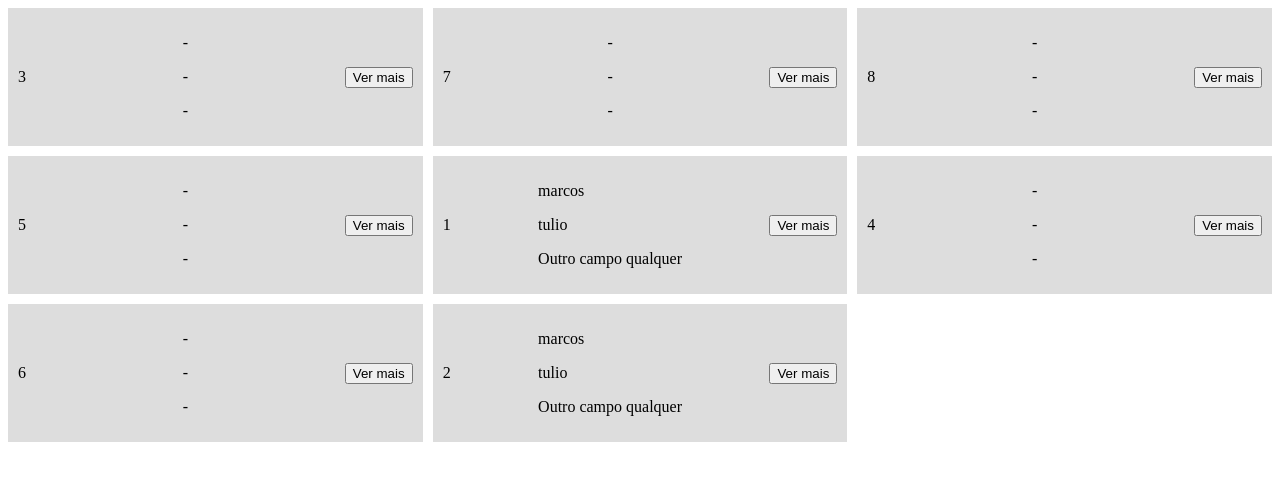
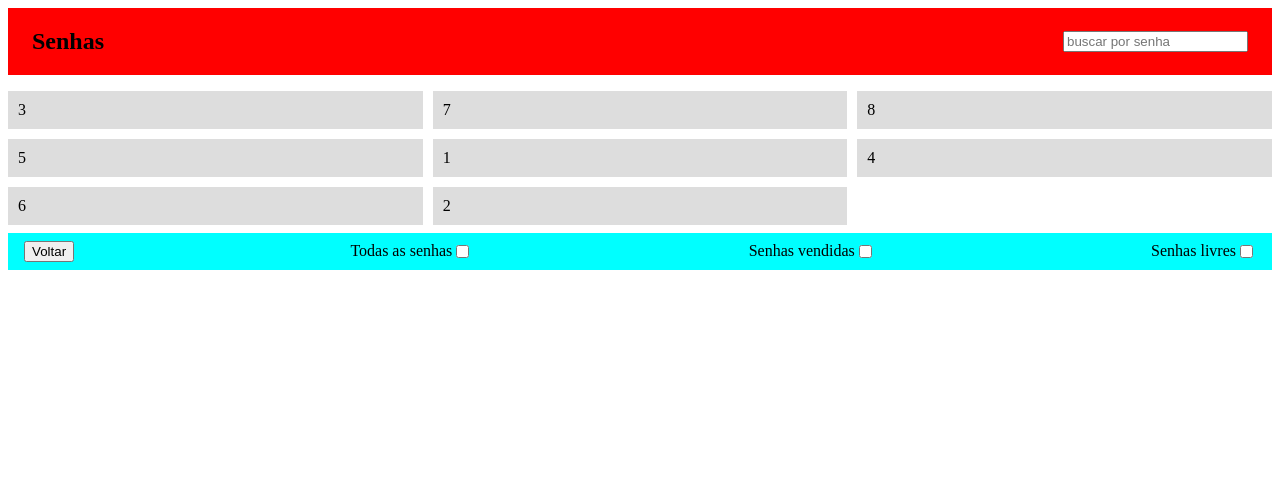
Before and after one commit to LoiolaBr17/vqr, an Angular app: page /list_pass in a window 1280 px wide. Shown: the top 480 px of the page. Built offline with nearby package versions, Linux system fonts and the light colour scheme.

Commit message:
criando estrutura do list-pass

```diff
--- a/src/app/pages/list-pass/list-pass.component.html
+++ b/src/app/pages/list-pass/list-pass.component.html
@@ -1,24 +1,54 @@
 <section>
+    <div id="nav">
+        <h2>Senhas</h2>
+        <div>
+            <input
+                type="search"
+                placeholder="buscar por senha"
+                [(ngModel)]="searchText"
+                (input)="filtrarSenhas()">
+        </div>
+    </div>
+
     <div class="container-pass">
-        <div *ngFor="let item of pass | keyvalue" class="item-pass">
+        <div *ngFor="let item of passFilter | keyvalue" class="item-pass">
             <div>{{ item.value.nome }}</div>
 
-            <div *ngIf="item.value.disponivel === false">
+            <!-- <div *ngIf="item.value.disponivel === false">
                 <p>{{ item.value.infos.vaqueiro }}</p>
                 <p>{{ item.value.infos.cavalo }}</p>
                 <p>Outro campo qualquer</p>
-            </div>
+            </div> -->
 
-            <div *ngIf="item.value.disponivel === true">
+            <!-- <div *ngIf="item.value.disponivel === true">
                 <p>-</p>
                 <p>-</p>
                 <p>-</p>
-            </div>
+            </div> -->
 
-            <div>
+            <!-- <div>
                 <button>Ver mais</button>
-            </div>
+            </div> -->
         </div>
 
     </div>
+
+    <div id="footer">
+        <button (click)="voltar()">Voltar</button>
+
+        <div class="footer-checkbox">
+            <label for="senhas_todas">Todas as senhas</label>
+            <input type="checkbox" name="senhas_todas"  [(ngModel)]="senhas_todas_filtro" (click)="toggleFilter('senhas_todas_filtro')"/>
+        </div>
+
+        <div class="footer-checkbox">
+            <label for="senhas_vendidas">Senhas vendidas</label>
+            <input type="checkbox" name="senhas_vendidas"  [(ngModel)]="senhas_vendidas_filtro" (click)="toggleFilter('senhas_vendidas_filtro')"/>
+        </div>
+
+        <div class="footer-checkbox">
+            <label for="senhas_livres">Senhas livres</label>
+            <input type="checkbox" name="senhas_livres"  [(ngModel)]="senhas_livres_filtro" (click)="toggleFilter('senhas_livres_filtro')"/>
+        </div>
+    </div>
 </section>
--- a/src/app/pages/list-pass/list-pass.component.scss
+++ b/src/app/pages/list-pass/list-pass.component.scss
@@ -1,3 +1,12 @@
+#nav {
+    background-color: red;
+    display: flex;
+    justify-content: space-between;
+    padding: 0 1.5em;
+    margin-bottom: 1em;
+    align-items: center;
+}
+
 .container-pass {
     display: grid;
     grid-template-columns: repeat(3, 1fr);
@@ -12,3 +21,17 @@
 
     }
 }
+
+#footer {
+    background-color: aqua;
+    display: flex;
+    align-items: center;
+    justify-content: space-between;
+    padding: .5em 1em;
+    margin-top: .5em;
+
+    .footer-checkbox {
+        display: flex;
+        align-items: center;
+    }
+}
--- a/src/app/pages/list-pass/list-pass.component.ts
+++ b/src/app/pages/list-pass/list-pass.component.ts
@@ -1,6 +1,8 @@
 import { Component } from '@angular/core';
 
 import { IPass } from 'src/interfaces/IPass';
+import { Location } from '@angular/common';
+import { PaymentService } from './../../services/payment.service';
 
 @Component({
   selector: 'app-list-pass',
@@ -8,9 +10,17 @@ import { IPass } from 'src/interfaces/IPass';
   styleUrls: ['./list-pass.component.scss']
 })
 export class ListPassComponent {
-  pass: { [key: string]: IPass } = {}
+  pass: { [key: string]: IPass } = {};
+  passFilter: { [key: string]: IPass } = {};
+  searchText = '';
+  senhas_todas_filtro = false;
+  senhas_vendidas_filtro = false;
+  senhas_livres_filtro = false;
 
-  constructor() {}
+  constructor(
+    private location: Location,
+    private paymentService: PaymentService,
+  ) {}
 
   ngOnInit() {
     this.pass = {
@@ -69,5 +79,85 @@ export class ListPassComponent {
         infos: null
       },
     }
+    this.passFilter = this.pass;
+    this.filtrarSenhas()
+  }
+
+  voltar() {
+    this.location.back();
+  }
+
+  filtrarSenhas() {
+    this.senhas_todas_filtro = false;
+    this.senhas_vendidas_filtro = false;
+    this.senhas_livres_filtro = false;
+
+    if(this.searchText === ''){
+      this.passFilter = this.pass;
+      return;
+    }
+
+    let data: { [key: string]: IPass } = {}
+
+    for (let key of Object.keys(this.pass)) {
+      console.log(`${key}: ${this.pass[key].nome}`);
+      if(this.pass[key].nome.toString() === this.searchText) {
+        data[key] = this.pass[key]
+      }
+    }
+
+    this.passFilter =  data;
+  }
+
+  toggleFilter(valor: any) {
+    console.log(valor)
+    if( valor === 'senhas_todas_filtro'){
+      this.senhas_vendidas_filtro = false;
+      this.senhas_livres_filtro = false;
+      this.applyFilterPassAll();
+    }
+
+    if( valor === 'senhas_vendidas_filtro'){
+      this.senhas_todas_filtro = false;
+      this.senhas_livres_filtro = false;
+      this.applyFilterPassSold();
+    }
+
+    if( valor === 'senhas_livres_filtro'){
+      this.senhas_todas_filtro = false;
+      this.senhas_vendidas_filtro = false;
+      this.applyFilterPassFree();
+    }
+  }
+
+  applyFilterPassAll() {
+    this.passFilter = this.pass;
+    this.searchText = '';
+  }
+
+  applyFilterPassSold() {
+    let data: { [key: string]: IPass } = {}
+
+    for (let key of Object.keys(this.pass)) {
+      console.log(`${key}: ${this.pass[key].nome}`);
+      if(this.pass[key].disponivel.toString() === 'false') {
+        data[key] = this.pass[key]
+      }
+    }
+
+    this.passFilter =  data;
+  }
+
+  applyFilterPassFree() {
+    let data: { [key: string]: IPass } = {}
+
+    for (let key of Object.keys(this.pass)) {
+      console.log(`${key}: ${this.pass[key].nome}`);
+      if(this.pass[key].disponivel.toString() === 'true') {
+        data[key] = this.pass[key]
+      }
+    }
+
+    this.passFilter =  data;
   }
 }
```
